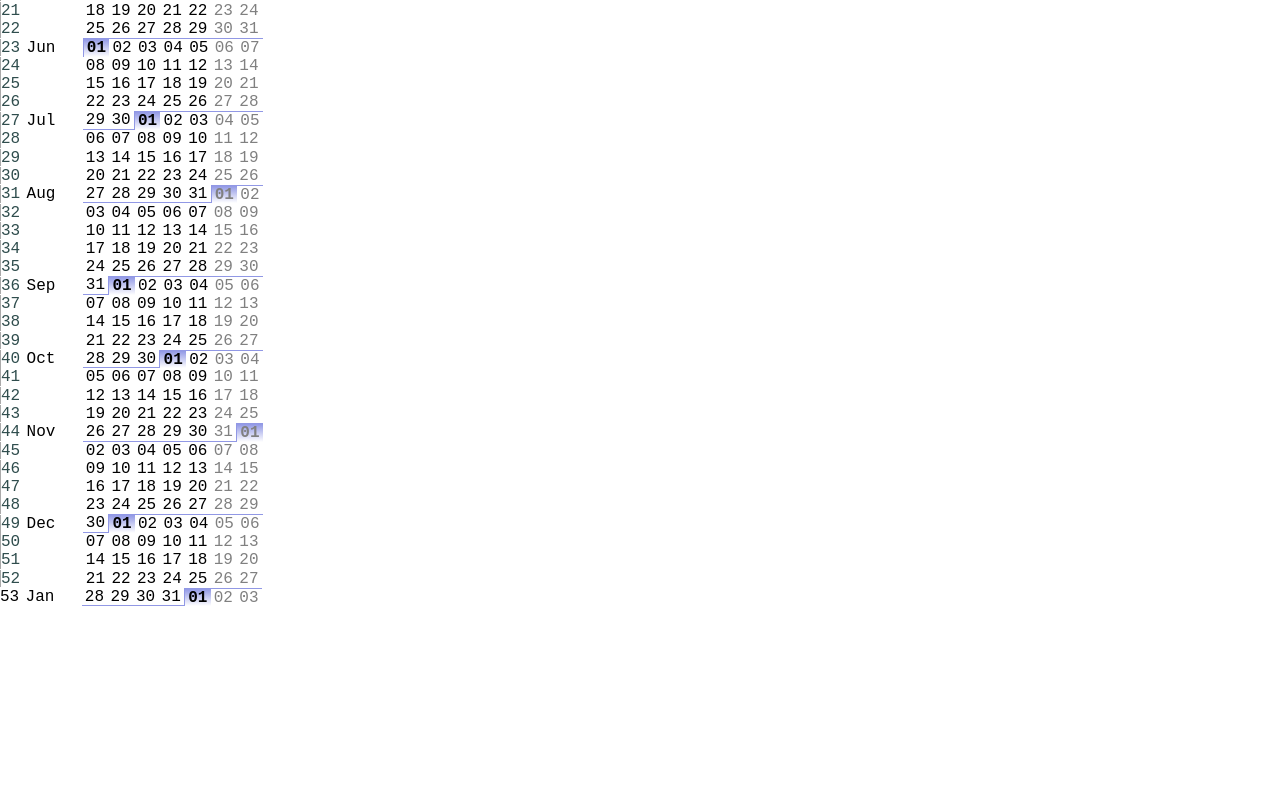
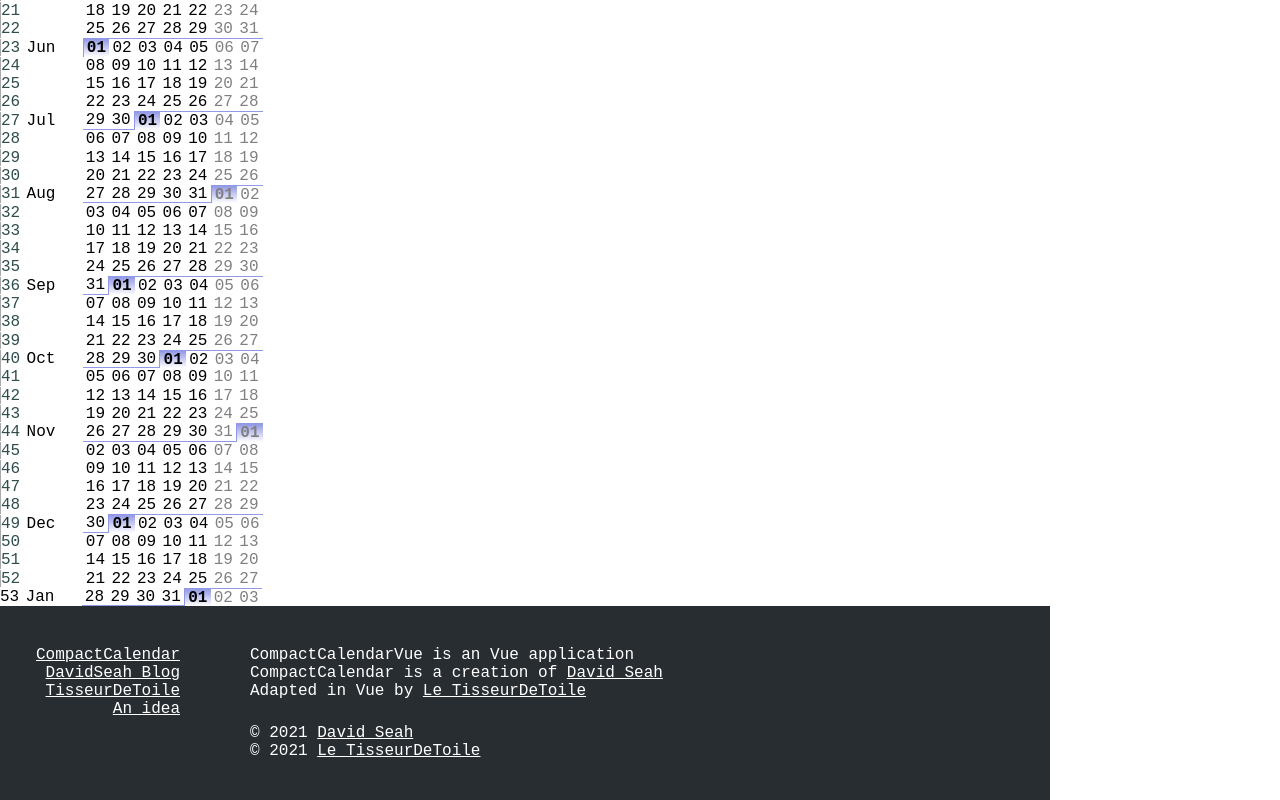
Before and after one commit to tisseurdetoile/compactcalendarvue3, a Vue app: page / in a window 1280 px wide. Shown: the part 406-1206 px from the top of the page. Before the commit the page ends 1012 px from the top, so only its background shows below. Built offline with nearby package versions, Linux system fonts and the light colour scheme.

Commit message:
feat(footer): add a correct footer

```diff
--- a/src/App.vue
+++ b/src/App.vue
@@ -5,6 +5,48 @@
       <button v-on:click="plus">&#xFE65;</button>
     </div>
     <CompactCalendar :year="currentYear" />
+
+    <footer class="no-print">
+      <div class="wrapper">
+        <div class="footer-menu">
+          <p>
+            <a href="https://davidseah.com/node/compact-calendar/"
+              >CompactCalendar</a
+            ><br />
+            <a href="https://davidseah.com/blog/grid-all/">DavidSeah Blog</a>
+            <br />
+            <a href="blog.tisseurdetoile.net">TisseurDeToile</a>
+            <br />
+            <a
+              href="https://github.com/tisseurdetoile/compactcalendarvue3/issues"
+              >An idea</a
+            >
+          </p>
+        </div>
+
+        <div class="about">
+          <div class="colophon">
+            <p>
+              CompactCalendarVue is an Vue application <br />
+              CompactCalendar is a creation of
+              <a href="https://davidseah.com/">David Seah</a><br />
+              Adapted in <a herf="https://vuejs.org/">Vue</a> by
+              <a href="http://www.tisseurdetoile.net/">Le TisseurDeToile</a>
+            </p>
+          </div>
+          <div class="copyright">
+            <p>
+              © 2021
+              <a href="https://davidseah.com/">David Seah</a>
+            </p>
+            <p>
+              © 2021
+              <a href="http://www.tisseurdetoile.net/">Le TisseurDeToile</a>
+            </p>
+          </div>
+        </div>
+      </div>
+    </footer>
   </div>
 </template>
 
@@ -74,4 +116,55 @@ export default {
   text-align: left;
   font-size: 1em;
 }
+
+footer {
+  display: table-row;
+  height: 1px;
+  background-color: transparent;
+}
+
+footer a,
+footer a:visited,
+footer a:hover,
+footer a:active {
+  color: white;
+}
+
+footer .wrapper {
+  display: table;
+  float: unset;
+  background-color: #282d32;
+  color: white;
+  padding: 40px 0;
+}
+
+footer .wrapper .footer-menu {
+  display: table-cell;
+  text-align: right;
+  width: 180px;
+}
+
+footer .wrapper .footer-menu ul {
+  list-style-type: none;
+}
+
+footer .wrapper .footer-menu ul li {
+  display: inline;
+  text-align: right;
+}
+
+footer .wrapper .about {
+  display: table-cell;
+  width: 800px;
+  padding-left: 70px;
+}
+
+footer .wrapper .colophon {
+  width: 500px;
+}
+
+footer .wrapper .copyright {
+  margin-top: 24px;
+  width: 500px;
+}
 </style>
```
